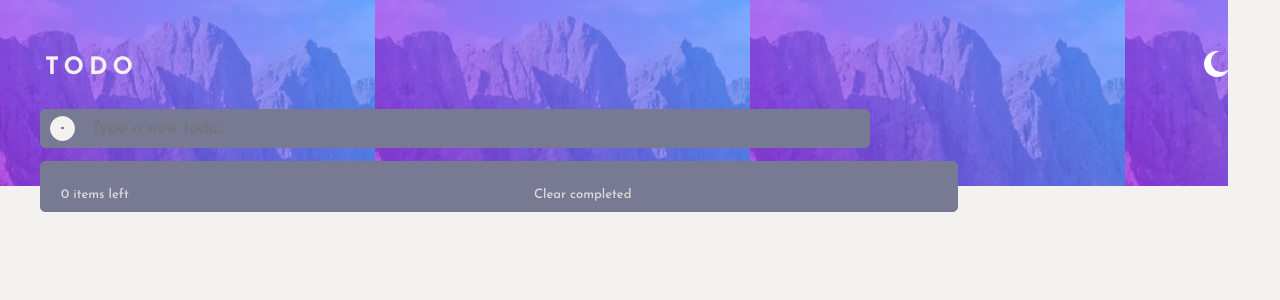
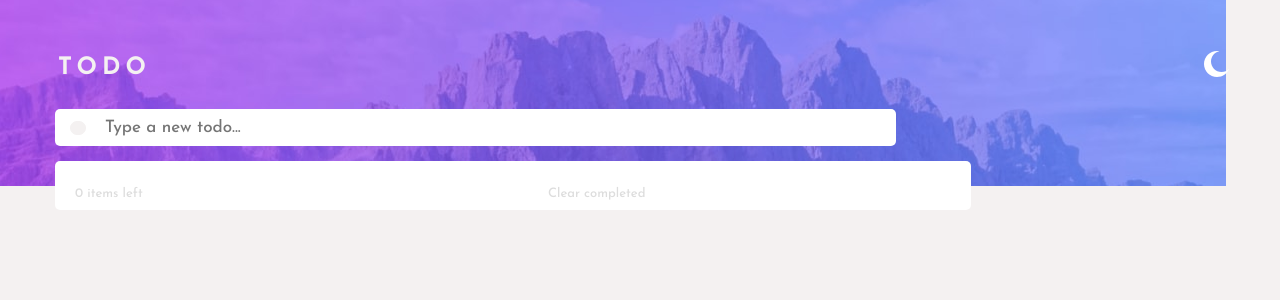
Before and after one commit to kass8mal8/Todo-App, a React (Create React App) app: page / in a window 1280 px wide. Shown: the top 300 px of the page. Built offline with nearby package versions, Linux system fonts and the light colour scheme.

Commit message:
modified UI

```diff
--- a/package.json
+++ b/package.json
@@ -6,6 +6,7 @@
     "@testing-library/jest-dom": "^5.16.5",
     "@testing-library/react": "^13.4.0",
     "@testing-library/user-event": "^13.5.0",
+    "firebase": "^9.10.0",
     "react": "^18.2.0",
     "react-dom": "^18.2.0",
     "react-scripts": "5.0.1",
--- a/src/components/App.js
+++ b/src/components/App.js
@@ -9,7 +9,7 @@ export const ThemeContext = React.createContext()
 
 const App = () => {
     const [todos,setTodos] = useState ([])
-    const [darkTheme,setDarkTheme] = useState (true)
+    const [darkTheme,setDarkTheme] = useState (false)
 
     const addTodo = (todo) => {
         setTodos([todo,...todos])
--- a/src/components/TodoForm.js
+++ b/src/components/TodoForm.js
@@ -49,7 +49,7 @@ const TodoForm = ({addTodo}) => {
                 onChange={handleInputChange}
                 placeholder = "Type a new todo..."
                 style={themeStyles}/>
-            <button>
+            <div>
                 {isSubmitted ?
                 <img
                 src={check}
@@ -58,7 +58,7 @@ const TodoForm = ({addTodo}) => {
                 style={check_style} />
                 : <nav style={themeStyles}> {""} </nav>
                 }
-            </button>
+            </div>
         </form>
      );
 }
--- a/src/index.js
+++ b/src/index.js
@@ -1,7 +1,7 @@
 import React from 'react';
 import ReactDOM from 'react-dom/client';
 import App from './components/App';
-import reportWebVitals from './reportWebVitals';
+
 
 const root = ReactDOM.createRoot(document.getElementById('root'));
 root.render(
@@ -9,8 +9,3 @@ root.render(
     <App />
   </React.StrictMode>
 );
-
-// If you want to start measuring performance in your app, pass a function
-// to log results (for example: reportWebVitals(console.log))
-// or send to an analytics endpoint. Learn more: https://bit.ly/CRA-vitals
-reportWebVitals();
--- a/src/reportWebVitals.js
+++ /dev/null
@@ -1,13 +0,0 @@
-const reportWebVitals = onPerfEntry => {
-  if (onPerfEntry && onPerfEntry instanceof Function) {
-    import('web-vitals').then(({ getCLS, getFID, getFCP, getLCP, getTTFB }) => {
-      getCLS(onPerfEntry);
-      getFID(onPerfEntry);
-      getFCP(onPerfEntry);
-      getLCP(onPerfEntry);
-      getTTFB(onPerfEntry);
-    });
-  }
-};
-
-export default reportWebVitals;
--- a/src/style.css
+++ b/src/style.css
@@ -48,14 +48,14 @@ header img {
     border-radius: 5px;
 }
 
-.form button {
-    padding: 10px;
+.form div {
+    padding: 2px;
     border: 1px solid  hsl(0, 11%, 95%);
     background:hsl(0, 11%, 95%);
     border-radius: 50px;
-    width: 25px;height: 25px;
+    width: 10px;height: 8px;
     position: absolute;
-    left: 50px;margin-top: -70px;
+    left: 57px;margin-top: -65px;
 }
 
 .header {
@@ -100,6 +100,7 @@ ul li {
 
 .close-icon {
     right: 15px;
+    cursor: pointer;
 }
 
 .task {
@@ -107,9 +108,11 @@ ul li {
     position: absolute;
 }
 
-@media screen and (min-width : 376px) and (max-width :425px){
+@media screen and (min-width : 376px){
     header {
         background-image: url(./images/bg-desktop-light.jpg);
+        background-color: hsl(280, 87%, 65%);
+        margin-left: -10px;
     }
     .form input {
         left: 55px;
@@ -119,9 +122,8 @@ ul li {
         width: 80%;
         margin-left: 15px;
     }
-    .form button {
+    .form div {
         left: 70px;
-        margin-top: -70px;
     }
     input .check-icon {
         margin-left: -10px;
```
Also changed, not shown: src/design/active-states-light.jpg (deleted), 1 other file (tests, documents, lock files or other folders).
